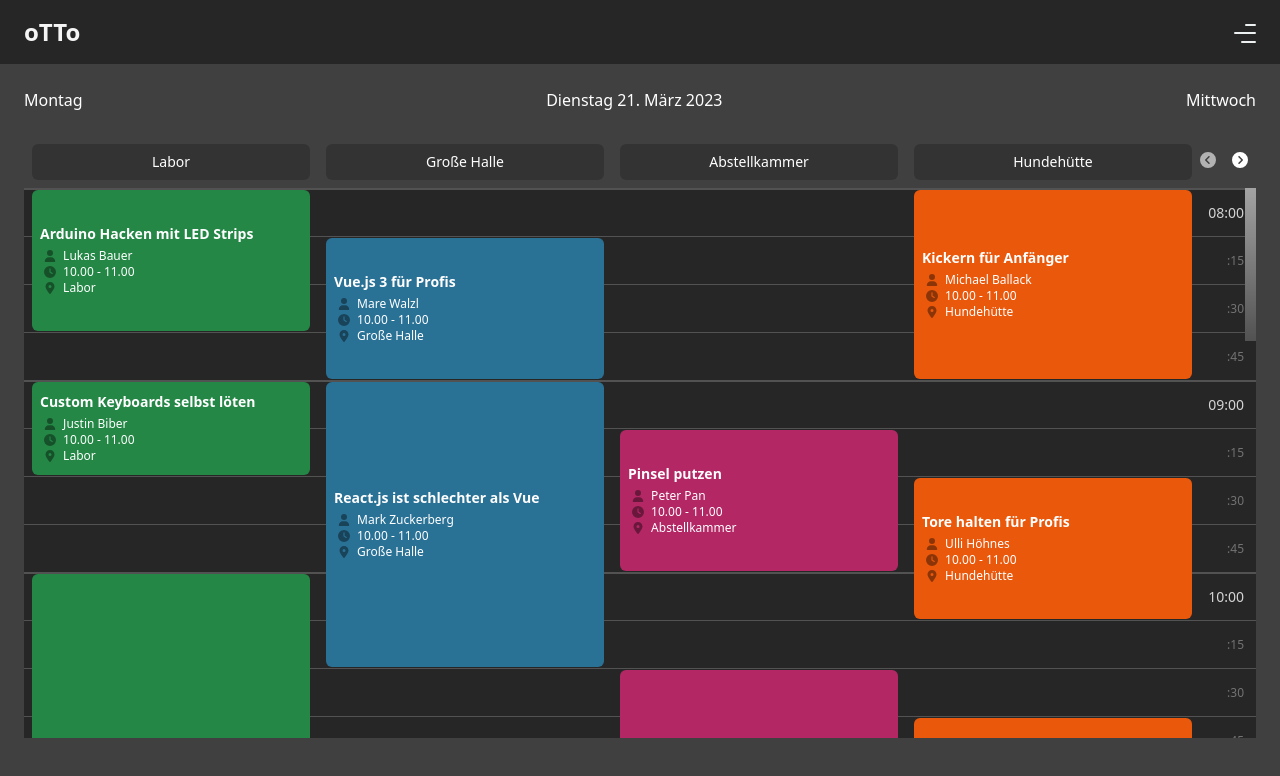
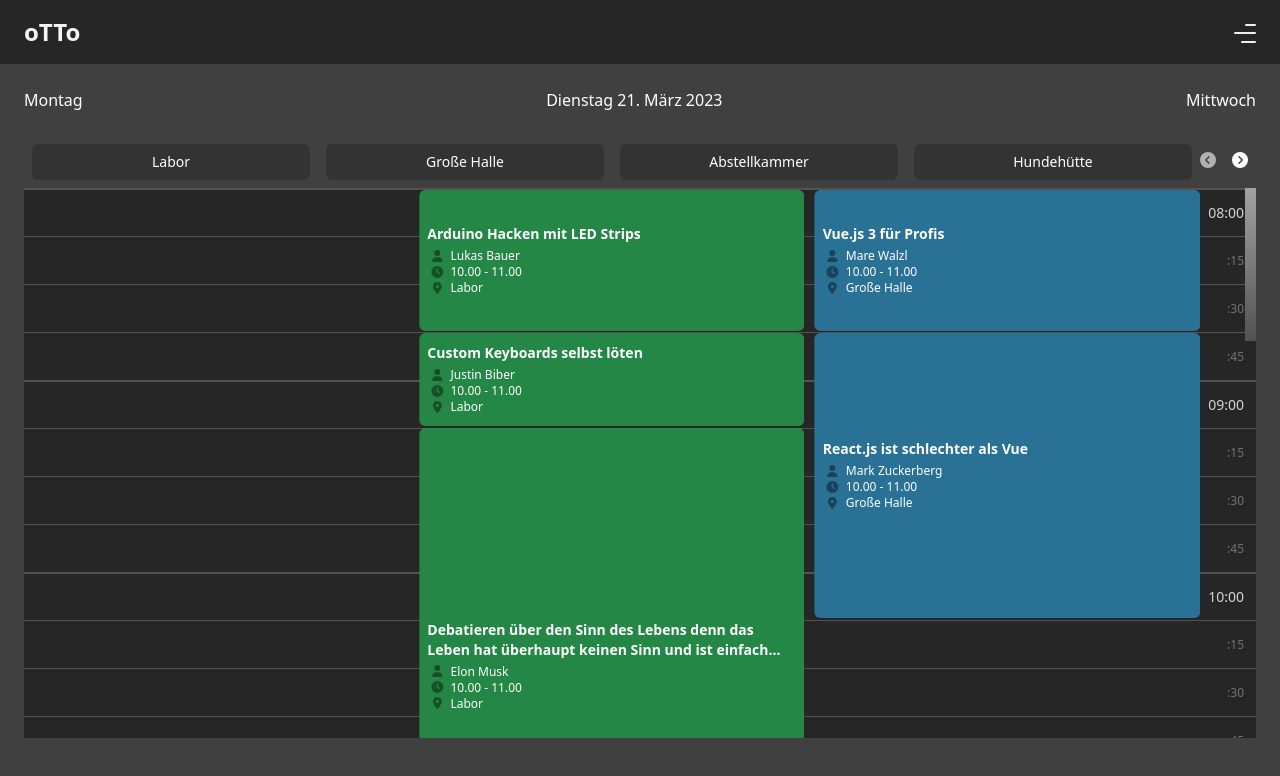
Before and after one commit to mayflower/oTTo, a Vue app in the folder packages/frontend/: page / in a window 1280 px wide. Shown: the top 776 px of the page. Built offline with nearby package versions, Linux system fonts and the light colour scheme.

Commit message:
adds swiper component to timetable

```diff
--- a/packages/frontend/package.json
+++ b/packages/frontend/package.json
@@ -22,6 +22,7 @@
     "date-fns": "^2.29.3",
     "pinia": "^2.0.32",
     "simplebar": "^2.4.3",
+    "swiper": "^9.1.1",
     "vue": "^3.2.47",
     "vue-router": "^4.1.6"
   },
--- /dev/null
+++ b/packages/frontend/src/components/CarouselComponent.vue
@@ -0,0 +1,29 @@
+<template>
+  <swiper
+    :slides-per-view="4"
+    :space-between="spaceBetween"
+    :centered-slides="true"
+    :breakpoints="{
+      768: {
+        slidesPerView: 3
+      }
+    }"
+    :navigation="true"
+    @slide-change="onSlideChange"
+  >
+    <slot />
+  </swiper>
+</template>
+
+<script setup lang="ts">
+import { Swiper } from 'swiper/vue'
+
+const spaceBetween = 10
+// const onProgress = (e: any) => {
+//   const [swiper, progress] = e.detail
+// }
+
+const onSlideChange = (e: any) => {
+  console.log('slide changed')
+}
+</script>
--- a/packages/frontend/src/main.ts
+++ b/packages/frontend/src/main.ts
@@ -3,11 +3,12 @@ import { createPinia } from 'pinia'
 import { FontAwesomeIcon } from '@fortawesome/vue-fontawesome'
 import 'simplebar'
 import 'simplebar/dist/simplebar.css'
-
+import { register } from 'swiper/element/bundle'
 import App from './App.vue'
 import router from './router'
 
 import './assets/main.css'
+import 'swiper/css';
 import { initializeIcons } from './icons'
 
 const app = createApp(App)
@@ -23,6 +24,8 @@ app.directive('resize', {
   }
 })
 
+register()
+
 app.use(createPinia())
 app.use(router)
 
--- a/packages/frontend/src/views/TimeTableView.vue
+++ b/packages/frontend/src/views/TimeTableView.vue
@@ -54,10 +54,11 @@
         <TimelineComponent :start="timelineStart" :end="timelineEnd" />
 
         <div class="absolute w-full flex pr-14 top-0">
-          <div class="flex-1 px-2" v-for="roomIndex in roomDisplayedRange" :key="roomIndex">
+          <CarouselComponent class=" w-full pr-14 top-0">
+            <swiper-slide v-for="roomIndex in roomDisplayedRange" :key="roomIndex">
               <div class="relative">
                 <TimetableSlotComponent
-                class="w-full bg-red-500 p-2 rounded-md absolute mt-0.5"
+                  class="w-full bg-red-500 p-2 rounded-md mt-0.5"
                   :style="{
                     height: session.duration * 3 - 0.2 + 'rem',
                     top: session.start * 3 + 'rem',
@@ -73,7 +74,8 @@
                 >
                 </TimetableSlotComponent>
               </div>
-          </div>
+            </swiper-slide>
+          </CarouselComponent>
         </div>
       </div>
     </div>
@@ -86,6 +88,9 @@ import { getRooms } from '@/api/sessions'
 import TimelineComponent from '@/components/TimelineComponent.vue'
 import { computed, ref } from 'vue'
 import RoomDropdownComponent from '@/components/RoomDropdownComponent.vue'
+import CarouselComponent from '@/components/CarouselComponent.vue'
+
+import { SwiperSlide } from 'swiper/vue'
 
 const timelineStart = new Date(2023, 2, 29, 8)
 const timelineEnd = new Date(2023, 2, 29, 18)
```
Also changed, not shown: 1 other file (tests, documents, lock files or other folders). Lines whose indentation alone changed are shown as unchanged.
